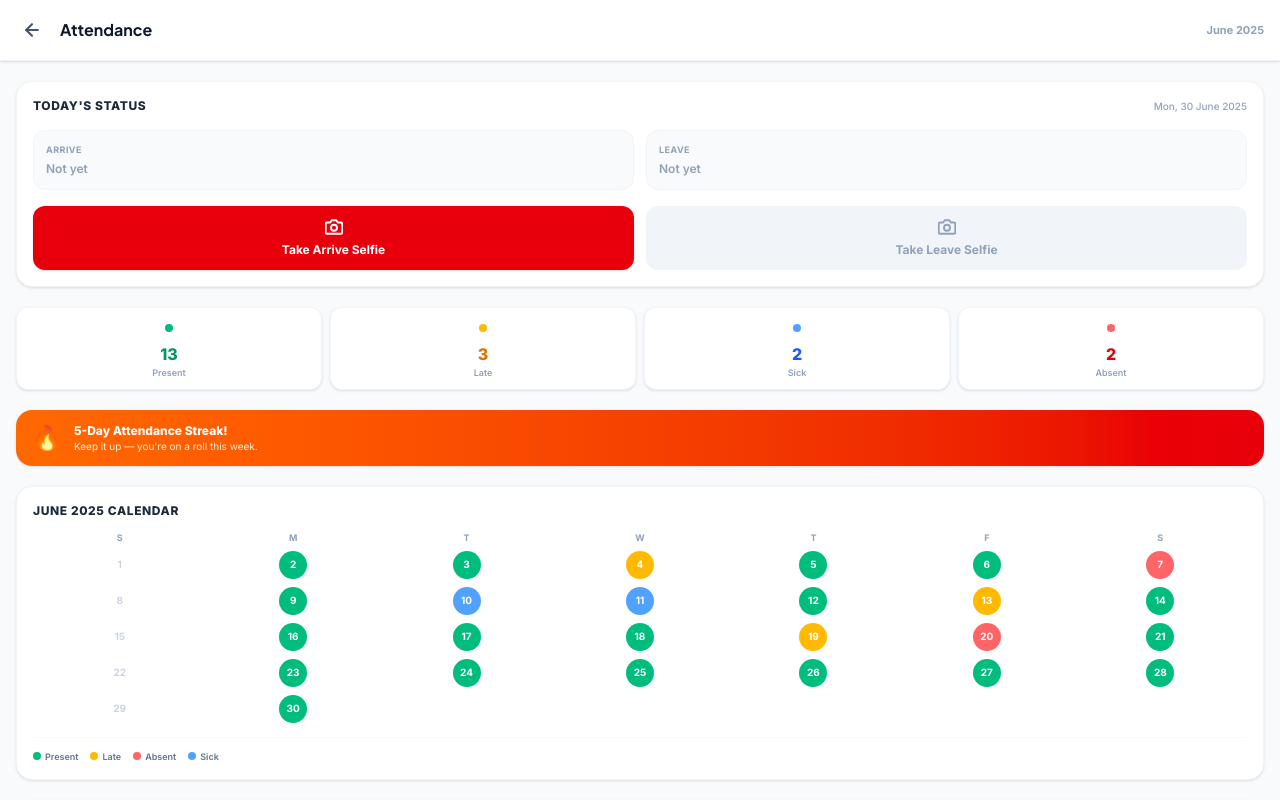
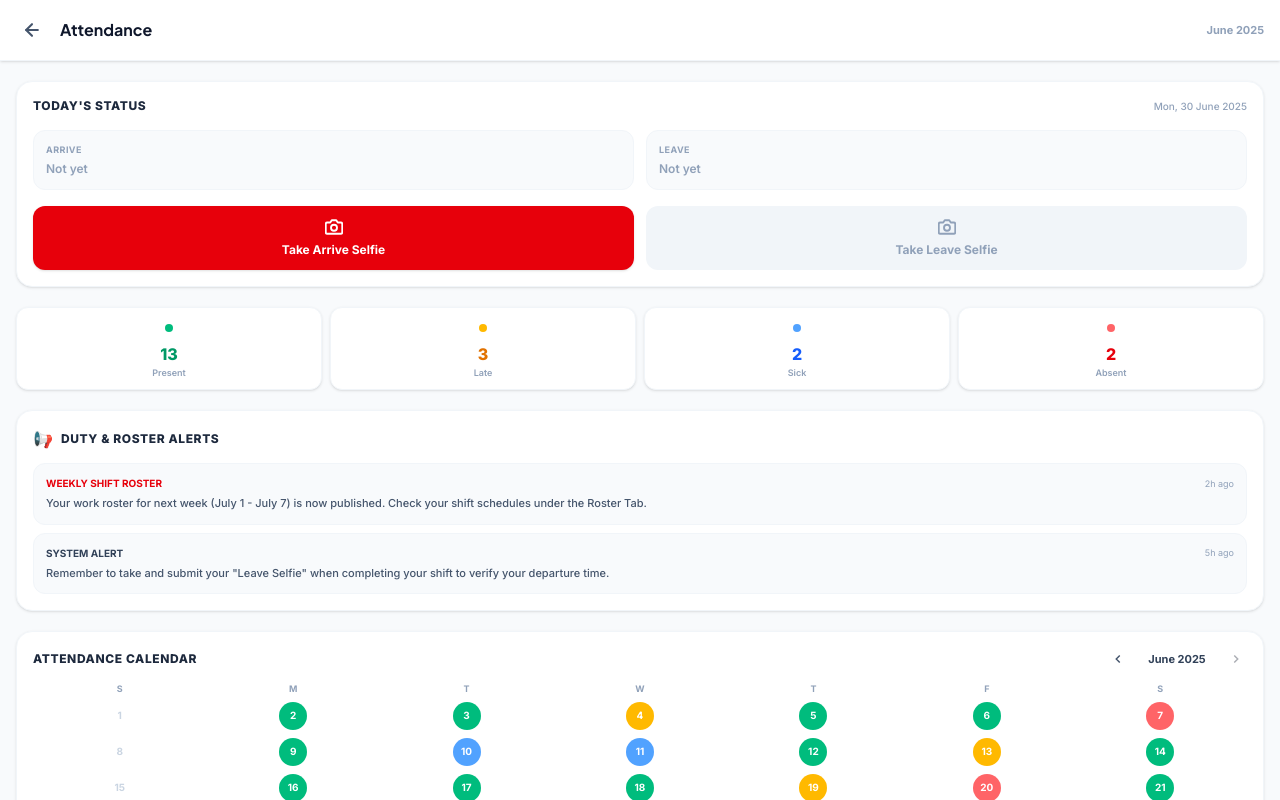
Before and after one commit to shrabondas5544/transcom-lms-web, a Next.js app: page /employee/profile in a window 1280 px wide. Both pictures are taken after a click on the button 640 px from the left and 295 px from the top of the page. Shown: the top 800 px of the page. Built offline with nearby package versions, Linux system fonts and the light colour scheme.

Commit message:
added attendence tracting thing

```diff
--- a/app/employee/profile/page.tsx
+++ b/app/employee/profile/page.tsx
@@ -34,16 +34,48 @@ const mockEmployee = {
 };
 
 // ── Mock Attendance Data ──────────────────────────────────────────────────
-type DayStatus = "present" | "late" | "absent" | "sick" | "weekend";
-interface AttendanceDay {
-  date: number;
-  status: DayStatus;
-  arrive?: string;
-  leave?: string;
-}
-const MONTH_LABEL = "June 2025";
-const MONTH_START_DOW = 0; // 0 = Sunday
-const mockCalendar: AttendanceDay[] = [
+const attendanceMonths = [
+  {
+    label: "May 2025",
+    startDow: 4, // May 2025 starts on a Thursday
+    days: [
+      { date: 1, status: "present", arrive: "09:00", leave: "17:00" },
+      { date: 2, status: "present", arrive: "08:58", leave: "17:02" },
+      { date: 3, status: "weekend" },
+      { date: 4, status: "weekend" },
+      { date: 5, status: "present", arrive: "08:50", leave: "17:00" },
+      { date: 6, status: "present", arrive: "09:00", leave: "17:00" },
+      { date: 7, status: "late",    arrive: "09:30", leave: "17:00" },
+      { date: 8, status: "present", arrive: "08:55", leave: "17:05" },
+      { date: 9, status: "present", arrive: "09:00", leave: "17:00" },
+      { date: 10, status: "weekend" },
+      { date: 11, status: "weekend" },
+      { date: 12, status: "present", arrive: "09:00", leave: "17:00" },
+      { date: 13, status: "present", arrive: "08:59", leave: "17:01" },
+      { date: 14, status: "sick" },
+      { date: 15, status: "present", arrive: "09:02", leave: "17:00" },
+      { date: 16, status: "present", arrive: "09:00", leave: "17:00" },
+      { date: 17, status: "weekend" },
+      { date: 18, status: "weekend" },
+      { date: 19, status: "present", arrive: "08:55", leave: "17:00" },
+      { date: 20, status: "present", arrive: "09:00", leave: "17:00" },
+      { date: 21, status: "late",    arrive: "09:40", leave: "17:00" },
+      { date: 22, status: "present", arrive: "08:50", leave: "17:10" },
+      { date: 23, status: "present", arrive: "08:55", leave: "17:00" },
+      { date: 24, status: "weekend" },
+      { date: 25, status: "weekend" },
+      { date: 26, status: "present", arrive: "09:01", leave: "17:00" },
+      { date: 27, status: "present", arrive: "09:00", leave: "17:00" },
+      { date: 28, status: "present", arrive: "09:00", leave: "17:00" },
+      { date: 29, status: "absent" },
+      { date: 30, status: "present", arrive: "09:00", leave: "17:00" },
+      { date: 31, status: "weekend" }
+    ]
+  },
+  {
+    label: "June 2025",
+    startDow: 0, // June 2025 starts on a Sunday
+    days: [
       { date: 1, status: "weekend" },
       { date: 2, status: "present", arrive: "09:02", leave: "17:05" },
       { date: 3, status: "present", arrive: "09:00", leave: "17:00" },
@@ -73,7 +105,9 @@ const mockCalendar: AttendanceDay[] = [
       { date: 27, status: "present", arrive: "09:00", leave: "17:00" },
       { date: 28, status: "present", arrive: "09:00", leave: "17:00" },
       { date: 29, status: "weekend" },
-  { date: 30, status: "present", arrive: "09:00", leave: "17:00" },
+      { date: 30, status: "present", arrive: "09:00", leave: "17:00" }
+    ]
+  }
 ];
 const mockBarData = [
   { day: "M", arrive: 9.0,  leave: 17.1 },
@@ -105,6 +139,8 @@ export default function EmployeeProfilePage() {
   const [isAttendanceOpen, setIsAttendanceOpen] = useState(false);
   const [attendanceFilter, setAttendanceFilter] = useState<"week" | "month" | "year">("month");
   const [cameraActive, setCameraActive] = useState(false);
+  const [cameraMode, setCameraMode] = useState<"arrive" | "leave">("arrive");
+  const [selectedMonthIndex, setSelectedMonthIndex] = useState<number>(1);
   const [todayArrived, setTodayArrived] = useState(false);
   const [todayLeft, setTodayLeft] = useState(false);
 
@@ -1171,7 +1207,7 @@ export default function EmployeeProfilePage() {
               </button>
               <h2 className="text-base font-bold text-slate-900" style={{ fontFamily: "var(--font-plus-jakarta), sans-serif" }}>Attendance</h2>
             </div>
-            <span className="text-[11px] font-bold text-slate-400">{MONTH_LABEL}</span>
+            <span className="text-[11px] font-bold text-slate-400">{attendanceMonths[selectedMonthIndex].label}</span>
           </header>
 
           <div className="flex-1 overflow-y-auto px-4 py-5 space-y-5 pb-8">
@@ -1213,7 +1249,7 @@ export default function EmployeeProfilePage() {
               {!cameraActive ? (
                 <div className="grid grid-cols-2 gap-3">
                   <button
-                    onClick={() => { setCameraActive(true); }}
+                    onClick={() => { setCameraMode("arrive"); setCameraActive(true); }}
                     disabled={todayArrived}
                     className={`flex flex-col items-center gap-1.5 py-3 rounded-xl font-bold text-xs transition-all cursor-pointer ${todayArrived ? "bg-slate-100 text-slate-400 cursor-not-allowed" : "bg-red-600 text-white hover:bg-red-700 shadow-sm"}`}
                   >
@@ -1224,7 +1260,7 @@ export default function EmployeeProfilePage() {
                     {todayArrived ? "Arrived ✓" : "Take Arrive Selfie"}
                   </button>
                   <button
-                    onClick={() => { setCameraActive(true); }}
+                    onClick={() => { setCameraMode("leave"); setCameraActive(true); }}
                     disabled={!todayArrived || todayLeft}
                     className={`flex flex-col items-center gap-1.5 py-3 rounded-xl font-bold text-xs transition-all cursor-pointer ${!todayArrived || todayLeft ? "bg-slate-100 text-slate-400 cursor-not-allowed" : "bg-slate-800 text-white hover:bg-slate-900 shadow-sm"}`}
                   >
@@ -1266,7 +1302,14 @@ export default function EmployeeProfilePage() {
                       Cancel
                     </button>
                     <button
-                      onClick={() => { setTodayArrived(true); setCameraActive(false); }}
+                      onClick={() => {
+                        if (cameraMode === "arrive") {
+                          setTodayArrived(true);
+                        } else {
+                          setTodayLeft(true);
+                        }
+                        setCameraActive(false);
+                      }}
                       className="col-span-2 py-2 rounded-xl bg-red-600 text-white text-[11px] font-bold hover:bg-red-700 cursor-pointer flex items-center justify-center gap-1.5"
                     >
                       <svg width="14" height="14" viewBox="0 0 24 24" fill="none" stroke="currentColor" strokeWidth="2.5"><circle cx="12" cy="12" r="10" /><circle cx="12" cy="12" r="4" fill="currentColor" /></svg>
@@ -1293,30 +1336,74 @@ export default function EmployeeProfilePage() {
               ))}
             </div>
 
-            {/* ── Streak Badge ───────────────────────────────────────── */}
-            <div className="bg-gradient-to-r from-orange-500 to-red-600 rounded-2xl px-4 py-3 flex items-center gap-3 shadow-sm">
-              <span className="text-2xl">🔥</span>
-              <div>
-                <div className="text-xs font-extrabold text-white">5-Day Attendance Streak!</div>
-                <div className="text-[10px] text-orange-100">Keep it up — you&apos;re on a roll this week.</div>
+            {/* ── Duty & Roster Alerts ────────────────────────────────── */}
+            <div className="bg-white rounded-2xl border border-slate-100 shadow-sm p-4 space-y-3">
+              <div className="flex items-center gap-2 text-slate-800">
+                <span className="text-base">📢</span>
+                <h3 className="text-xs font-extrabold uppercase tracking-wider">Duty & Roster Alerts</h3>
+              </div>
+              <div className="space-y-2">
+                <div className="bg-slate-50 rounded-xl p-3 border border-slate-100 text-left">
+                  <div className="flex justify-between items-center mb-1">
+                    <span className="text-[10px] font-bold text-red-600 uppercase">Weekly Shift Roster</span>
+                    <span className="text-[9px] text-slate-400">2h ago</span>
+                  </div>
+                  <p className="text-[11px] text-slate-600 leading-normal font-medium">Your work roster for next week (July 1 - July 7) is now published. Check your shift schedules under the Roster Tab.</p>
+                </div>
+                <div className="bg-slate-50 rounded-xl p-3 border border-slate-100 text-left">
+                  <div className="flex justify-between items-center mb-1">
+                    <span className="text-[10px] font-bold text-slate-700 uppercase">System Alert</span>
+                    <span className="text-[9px] text-slate-400">5h ago</span>
+                  </div>
+                  <p className="text-[11px] text-slate-600 leading-normal font-medium">Remember to take and submit your "Leave Selfie" when completing your shift to verify your departure time.</p>
+                </div>
               </div>
             </div>
 
             {/* ── Monthly Calendar ───────────────────────────────────── */}
             <div className="bg-white rounded-2xl border border-slate-100 shadow-sm p-4">
-              <h3 className="text-xs font-extrabold text-slate-800 mb-3 uppercase tracking-wider">{MONTH_LABEL} Calendar</h3>
+              <div className="flex items-center justify-between mb-3">
+                <h3 className="text-xs font-extrabold text-slate-800 uppercase tracking-wider">Attendance Calendar</h3>
+
+                {/* Month Selector Controls */}
+                <div className="flex items-center gap-2">
+                  <button
+                    onClick={() => setSelectedMonthIndex(0)}
+                    disabled={selectedMonthIndex === 0}
+                    className={`p-1 rounded-lg hover:bg-slate-50 transition-all ${selectedMonthIndex === 0 ? "opacity-35 cursor-not-allowed" : "text-slate-600"}`}
+                  >
+                    <svg width="14" height="14" viewBox="0 0 24 24" fill="none" stroke="currentColor" strokeWidth="2.5">
+                      <polyline points="15 18 9 12 15 6" />
+                    </svg>
+                  </button>
+                  <span className="text-[11px] font-bold text-slate-700 w-20 text-center">
+                    {attendanceMonths[selectedMonthIndex].label}
+                  </span>
+                  <button
+                    onClick={() => setSelectedMonthIndex(1)}
+                    disabled={selectedMonthIndex === 1}
+                    className={`p-1 rounded-lg hover:bg-slate-50 transition-all ${selectedMonthIndex === 1 ? "opacity-35 cursor-not-allowed" : "text-slate-600"}`}
+                  >
+                    <svg width="14" height="14" viewBox="0 0 24 24" fill="none" stroke="currentColor" strokeWidth="2.5">
+                      <polyline points="9 18 15 12 9 6" />
+                    </svg>
+                  </button>
+                </div>
+              </div>
+
               {/* Day headers */}
               <div className="grid grid-cols-7 mb-1">
                 {["S","M","T","W","T","F","S"].map((d, i) => (
                   <div key={i} className="text-center text-[9px] font-bold text-slate-400">{d}</div>
                 ))}
               </div>
+
               {/* Days grid with leading blanks */}
               <div className="grid grid-cols-7 gap-y-1">
-                {Array.from({ length: MONTH_START_DOW }).map((_, i) => (
+                {Array.from({ length: attendanceMonths[selectedMonthIndex].startDow }).map((_, i) => (
                   <div key={`blank-${i}`} />
                 ))}
-                {mockCalendar.map((d) => (
+                {attendanceMonths[selectedMonthIndex].days.map((d) => (
                   <div key={d.date} className="flex flex-col items-center gap-0.5 py-0.5">
                     <span className={`w-7 h-7 rounded-full flex items-center justify-center text-[10px] font-bold
                       ${d.status === "weekend" ? "text-slate-300" : "text-white"}
@@ -1331,7 +1418,7 @@ export default function EmployeeProfilePage() {
               <div className="flex flex-wrap items-center gap-x-3 gap-y-1 mt-3 pt-3 border-t border-slate-50">
                 {[
                   { label: "Present",  dot: "bg-emerald-500" },
-                  { label: "Late",     dot: "bg-amber-400" },
+                  { label: "Late / Early Leave", dot: "bg-amber-400" },
                   { label: "Absent",   dot: "bg-red-400" },
                   { label: "Sick",     dot: "bg-blue-400" },
                 ].map((l) => (
```
Lines whose indentation alone changed are shown as unchanged.
